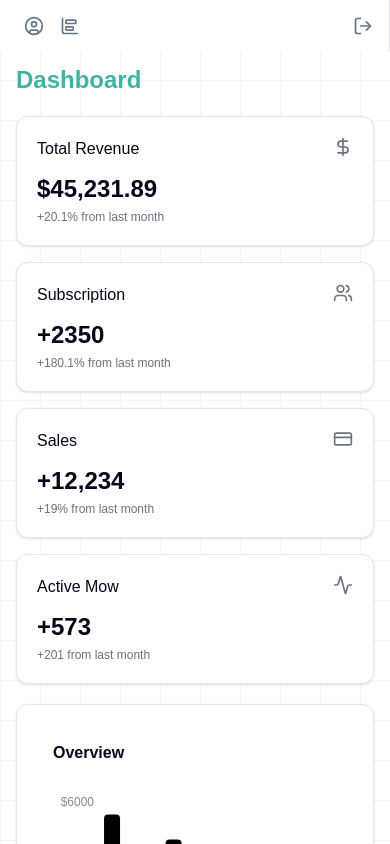
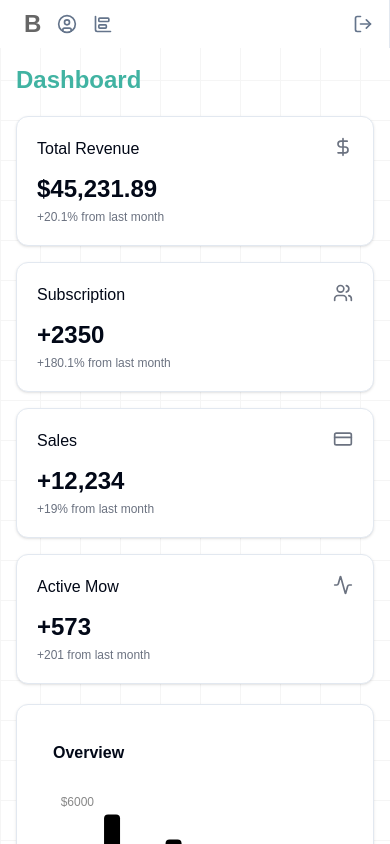
Before and after one commit to Alkhanazhar/affy-marketplace-FE, a React (Vite) app: page /admin in a window 390 px wide. Shown: the top 844 px of the page. Built offline with nearby package versions, Linux system fonts and the light colour scheme; a web font is replaced by a local one.

Commit message:
tweak intro animation,add shimmer

```diff
--- a/src/components/community/Community.jsx
+++ b/src/components/community/Community.jsx
@@ -171,7 +171,7 @@ const Community = () => {
     <div className="pt-16 pb-16 min-h-screen ">
       <div className="p-8 flex justify-center items-center flex-col space-y-6 leading-none relative">
         <div>
-          <h1 className="text-4xl sm:text-5xl font-bold tracking-tight text-center bg-clip-text text-transparent leading-none bg-gradient-to-tr from-gray-400 to-primary pb-2">
+          <h1 className="text-4xl sm:text-5xl font-bold tracking-tight text-center bg-clip-text text-transparent leading-none bg-gradient-to-tr from-green-300 to-primary pb-2">
             Discover communities
           </h1>
           <p className="font-bold text-2xl text-center leading-none">
@@ -179,7 +179,7 @@ const Community = () => {
             <AlertDialog open={isModalOpen}>
               <AlertDialogTrigger>
                 <div
-                  className="text-primary font-bold w-fit mx-auto cursor-pointer border-primary"
+                  className="text-2xl sm:text-3xl font-bold tracking-tight text-center bg-clip-text text-transparent leading-none bg-gradient-to-tr from-green-300 to-primary"
                   onClick={toggleModal}
                 >
                   create your own
--- a/src/layout/AdminLayout.jsx
+++ b/src/layout/AdminLayout.jsx
@@ -113,7 +113,13 @@ const MobileNavItem = ({ to, icon: Icon, label }) => {
 
 const MobileNavbar = () => (
   <nav className="fixed px-4 left-0 top-0 z-10 flex w-full justify-between border-r bg-background sm:hidden items-center">
-    <div className="flex items-center gap-4 px-2 py-4">
+    <div className="flex items-center gap-4 px-2 py-2">
+      <Link
+        to={"/"}
+        className="cursive--font inline-block text-2xl font-bold text-black/60 cursor-pointer  w-full text-center"
+      >
+        {brand[0]}
+      </Link>
       <MobileNavItem to="/admin" icon={UserCircleIcon} label="Dashboard" />
       <MobileNavItem to="/admin/category" icon={ChartBarBig} label="Category" />
     </div>
--- a/src/layout/MainLayout.jsx
+++ b/src/layout/MainLayout.jsx
@@ -65,12 +65,12 @@ const MainLayout = () => {
     return (
       <div className="h-screen bg-white flex justify-center items-center overflow-hidden w-screen relative ">
         <div className="line w-full show  bg-primary/90  flex justify-center items-center ">
-          <h1 className="flex gap-2 sm:text-6xl font-bold heading opacity-0 block-head text-3xl cursive--font absolute top-[50%] left-[50%] -translate-x-[50%] -mt-10 -translate-y-[50%] text-white">
+          <h1 className="flex gap-2 sm:text-6xl font-bold heading opacity-0 block-head text-3xl cursive--font absolute top-[50%] left-[50%] -translate-x-[50%]  -translate-y-[50%] text-white">
             <span>Welcome</span>
             <span>to</span>
             <span>{brand}</span>
           </h1>
-          <h1 className="flex gap-2 heading-2 opacity-0 block-head text-3xl cursive--font sm:text-6xl font-bold absolute top-[50%] left-[50%] -translate-x-[50%] -mt-10 -translate-y-[50%] text-white">
+          <h1 className="flex gap-2 heading-2 opacity-0 block-head text-3xl cursive--font sm:text-6xl font-bold absolute top-[50%] left-[50%] -translate-x-[50%] -translate-y-[50%] text-white">
             <span>Find</span>
             <span>and</span>
             <span>hire</span>
--- a/src/pages/ProfilePage.jsx
+++ b/src/pages/ProfilePage.jsx
@@ -30,7 +30,7 @@ const ProfilePage = () => {
           <MobileProfileHeader />
           <UserActions />
         </div>
-        <div className="flex mt-8 border rounded-2xl divide-x divide-neutral-200">
+        <div className="flex mt-4 border rounded-2xl divide-x divide-neutral-200">
           <div className="w-1/2 p-6">
             <div className="flex justify-between items-center mb-6">
               <h2 className="md:text-2xl text-xl font-[500]">Educations</h2>
@@ -137,7 +137,7 @@ const ProfilePage = () => {
           </div>
         </div>
 
-        <div className="mt-8 border rounded-3xl flex-col gap-4 ">
+        <div className="mt-4 border rounded-3xl flex-col gap-4 ">
           <div className="flex justify-between items-center md:p-6 p-4">
             <div>
               <h1 className="md:text-2xl text-xl">Your title</h1>
@@ -288,7 +288,7 @@ const ActionIcon = ({ Icon, padding = 2, size = 4 }) => (
 );
 
 const ProfileSection = ({ title, children }) => (
-  <div className="mt-8 border rounded-3xl">
+  <div className="mt-4 border rounded-3xl">
     <div className="flex justify-between items-center md:p-6 p-4">
       <h2 className="md:text-2xl text-xl">{title}</h2>
     </div>
```
